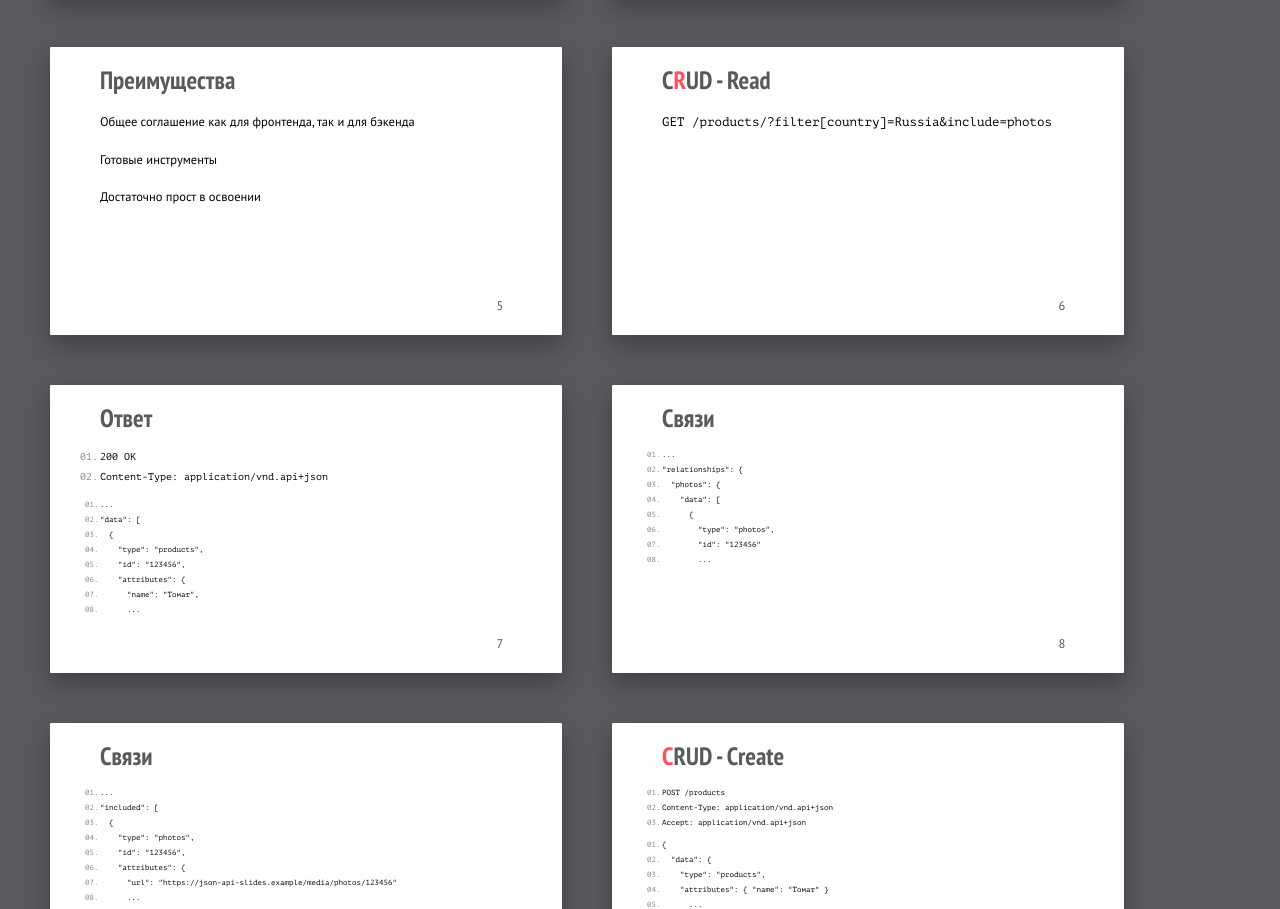
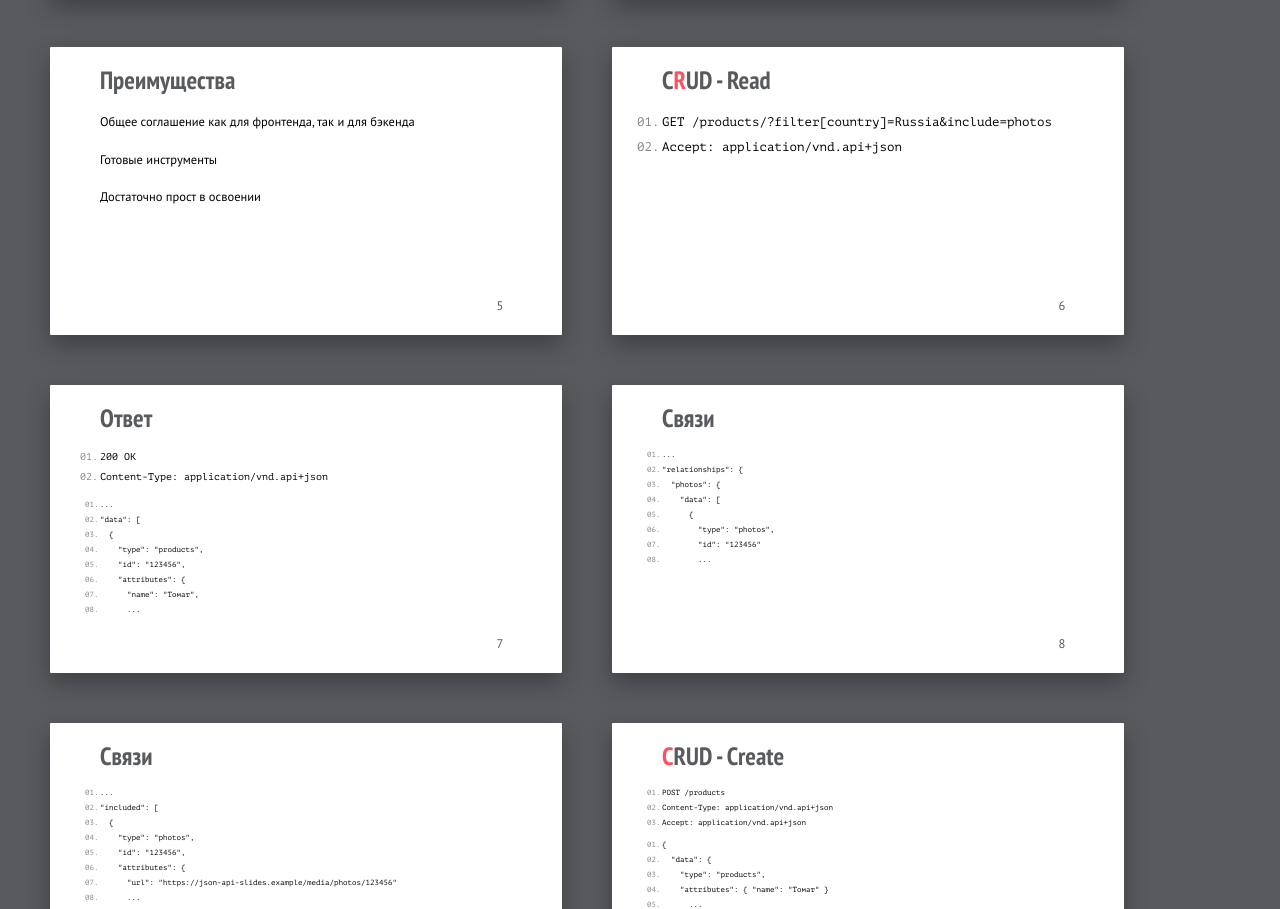
Before and after one commit to yustnip/json-api-slides, a plain HTML site: page index.html in a window 1280 px wide. Shown: the part 803-1712 px from the top of the page. Drawn offline with Linux system fonts and the light colour scheme.

Commit message:
Добавлено указание заголовка для метода GET

```diff
--- a/index.html
+++ b/index.html
@@ -54,6 +54,7 @@
         <h2>C<span style="color: #FF5061;">R</span>UD - Read</h2>
         <pre>
             <code>GET /products/?filter[country]=Russia&include=photos</code>
+            <code>Accept: application/vnd.api+json</code>
         </pre>
     </section>
 
```
